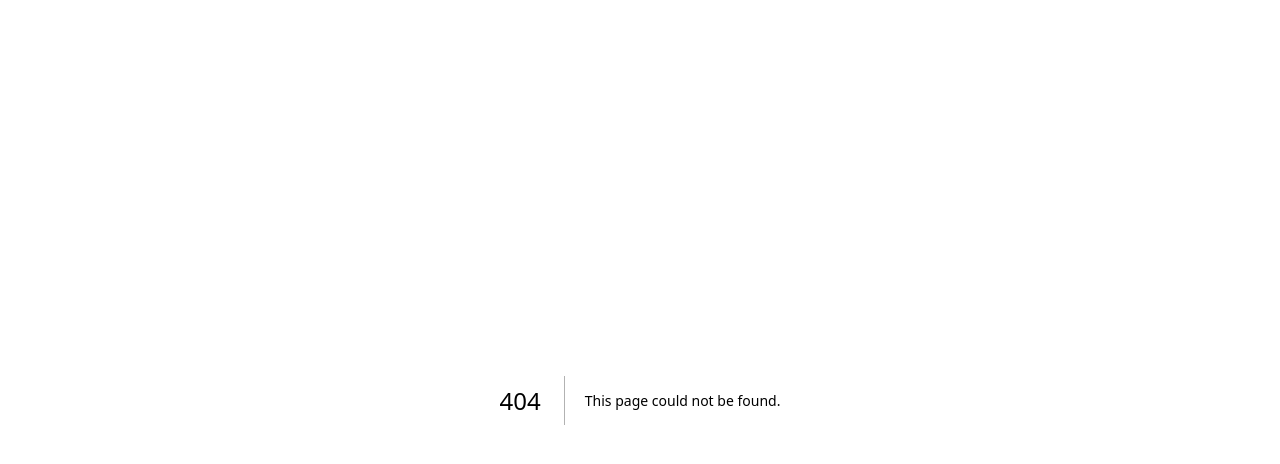
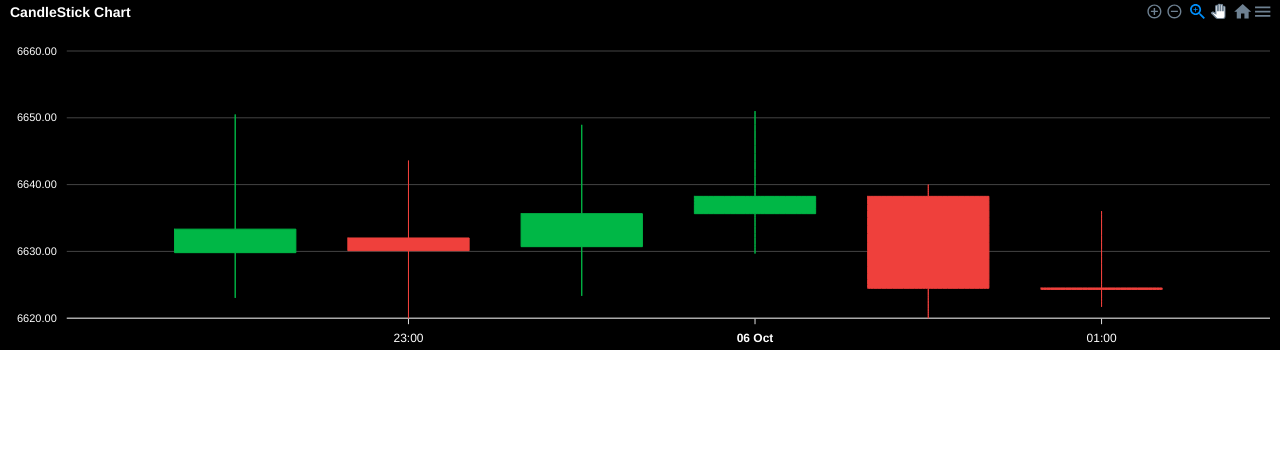
Before and after one commit to optimus-app/optimus-tauri, a Next.js app: page /dashboard in a window 1280 px wide. Before the commit this address had no page. Shown: the top 464 px of the page. Built offline with nearby package versions, Linux system fonts and the light colour scheme.

Commit message:
feat: added react-apexcharts

```diff
--- a/package.json
+++ b/package.json
@@ -22,6 +22,7 @@
     "@tauri-apps/plugin-http": "^2.2.0",
     "@tauri-apps/plugin-log": "^2.2.0",
     "@tauri-apps/plugin-websocket": "^2.2.1",
+    "apexcharts": "^4.4.0",
     "class-variance-authority": "^0.7.1",
     "clsx": "^2.1.1",
     "cmdk": "^1.0.0",
@@ -29,6 +30,7 @@
     "next": "14.2.23",
     "next-themes": "^0.4.4",
     "react": "^18",
+    "react-apexcharts": "^1.7.0",
     "react-dom": "^18",
     "recharts": "^2.15.0",
     "tailwind-merge": "^2.6.0",
--- /dev/null
+++ b/src/app/dashboard/page.tsx
@@ -0,0 +1,120 @@
+"use client";
+
+import React from "react";
+import ReactApexChart from "react-apexcharts";
+import { ApexOptions } from "apexcharts";
+import { useState, useEffect } from "react";
+
+interface ChartState {
+    options: ApexOptions;
+    series: { name: string; data: { x: Date; y: number[] }[] }[];
+}
+
+export default function Dashboard() {
+    const [chartState, setChartState] = useState<ChartState>({
+        options: {
+            chart: {
+                type: "candlestick",
+                height: 350,
+                zoom: {
+                    enabled: true,
+                },
+                background: "#000",
+            },
+            title: {
+                text: "CandleStick Chart",
+                align: "left",
+                style: {
+                    color: "#fff",
+                },
+            },
+            xaxis: {
+                type: "datetime",
+                labels: {
+                    style: {
+                        colors: "#fff",
+                    },
+                },
+            },
+            yaxis: {
+                tooltip: {
+                    enabled: true,
+                },
+                labels: {
+                    style: {
+                        colors: "#fff",
+                    },
+                },
+            },
+            tooltip: {
+                theme: "dark",
+            },
+            grid: {
+                borderColor: "#444",
+            },
+        },
+        series: [
+            {
+                name: "Price Data",
+                data: [
+                    {
+                        x: new Date(1538778600000),
+                        y: [6629.81, 6650.5, 6623.04, 6633.33],
+                    },
+                    {
+                        x: new Date(1538780400000),
+                        y: [6632.01, 6643.59, 6620, 6630.11],
+                    },
+                    {
+                        x: new Date(1538782200000),
+                        y: [6630.71, 6648.95, 6623.34, 6635.65],
+                    },
+                ],
+            },
+        ],
+    });
+
+    useEffect(() => {
+        const fetchData = async () => {
+            const simulatedData = [
+                {
+                    x: new Date(1538784000000),
+                    y: [6635.65, 6651, 6629.67, 6638.24],
+                },
+                {
+                    x: new Date(1538785800000),
+                    y: [6638.24, 6640, 6620, 6624.47],
+                },
+                {
+                    x: new Date(1538787600000),
+                    y: [6624.53, 6636.03, 6621.68, 6624.31],
+                },
+            ];
+
+            setChartState((prevState) => ({
+                ...prevState,
+                series: [
+                    {
+                        ...prevState.series[0],
+                        data: [...prevState.series[0].data, ...simulatedData],
+                    },
+                ],
+            }));
+        };
+
+        fetchData();
+    }, []);
+
+    return (
+        <div className="font-[family-name:var(--font-geist-sans)]">
+            <div id="chart">
+                <ReactApexChart
+                    options={chartState.options}
+                    series={chartState.series}
+                    type="candlestick"
+                    height={350}
+                />
+            </div>
+        </div>
+    );
+}
--- a/src/app/page.tsx
+++ b/src/app/page.tsx
@@ -42,8 +42,8 @@ export default function Home() {
     };
 
     const handleAction = (selectedValue: string) => {
+        console.log("parsing {}", selectedValue);
         invoke("create_window", { name: selectedValue });
-        console.log(`You selected: ${selectedValue}`);
     };
 
     useEffect(() => {
@@ -51,8 +51,8 @@ export default function Home() {
             const unlisten = await getCurrentWindow().onFocusChanged(
                 ({ payload: focused }) => {
                     console.log("Focus changed, window is focused? " + focused);
-                    setIsFocused(focused); // Update the focus state
-                    setOpenCommandLine(focused); // Open CommandLineInput when focused
+                    setIsFocused(focused);
+                    setOpenCommandLine(focused);
                 }
             );
 
@@ -74,6 +74,7 @@ export default function Home() {
                             label: "Functions",
                             items: [
                                 { value: "im", label: "Instant Messaging" },
+                                { value: "dashboard", label: "Dashboard" },
                             ],
                         },
                     ]}
```
Also changed, not shown: 2 other files (tests, documents, lock files or other folders).
